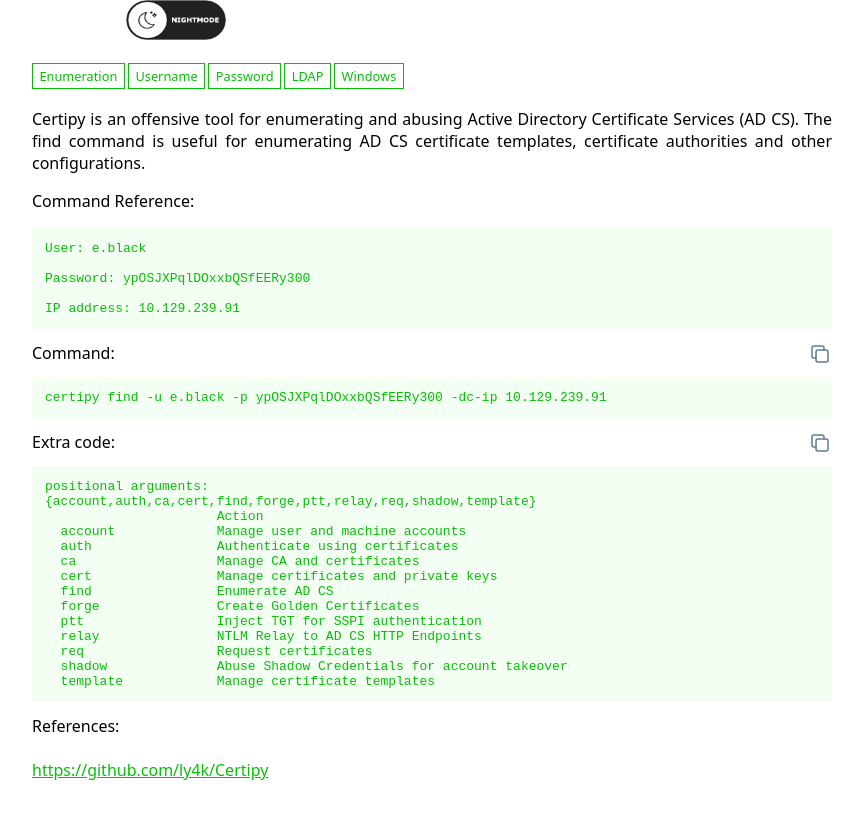
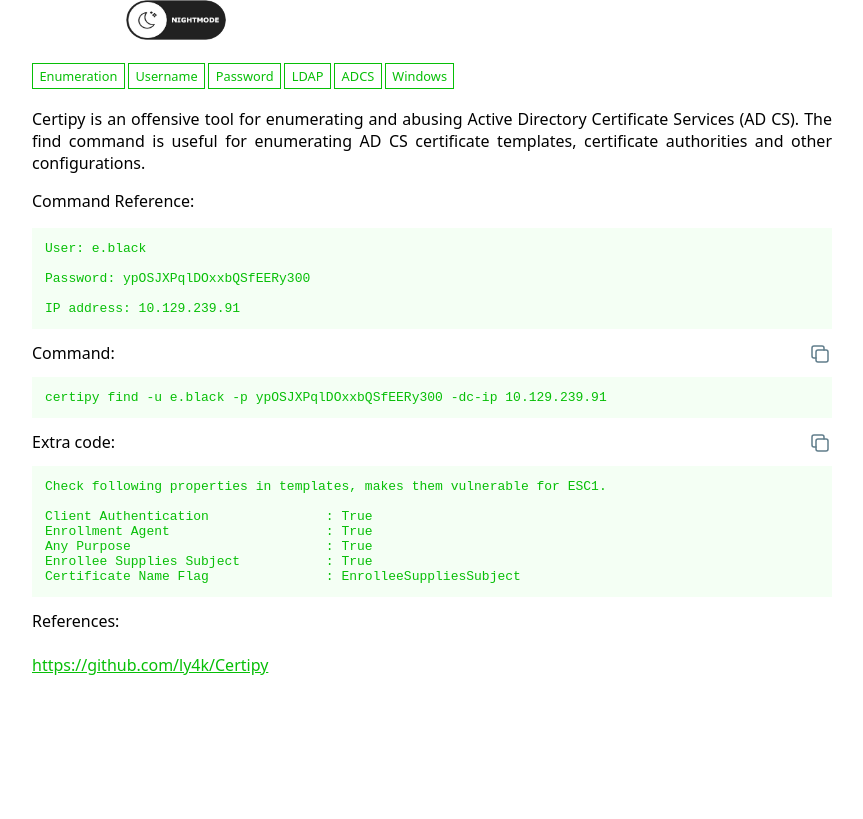
Before and after one commit to arttoolkit/arttoolkit.github.io, a Jekyll site: the page built from _wadcoms/Certipy-find.md, in a window 1280 px wide, cut to the strip 187-1030 px from the top of the page. Shown: the top 819 px of the strip, without its empty margins (208-1071 px from the left). Built offline with Jekyll 4.4.1, drawn with Linux system fonts in a browser that asks for light colours; after the commit the page ends 925 px from its top, so only the background shows below that.

```diff
--- a/_wadcoms/Certipy-find.md
+++ b/_wadcoms/Certipy-find.md
@@ -14,25 +14,19 @@ command: |
   certipy find -u e.black -p ypOSJXPqlDOxxbQSfEERy300 -dc-ip 10.129.239.91
 
 code: |
-  positional arguments:
-  {account,auth,ca,cert,find,forge,ptt,relay,req,shadow,template}
-                        Action
-    account             Manage user and machine accounts
-    auth                Authenticate using certificates
-    ca                  Manage CA and certificates
-    cert                Manage certificates and private keys
-    find                Enumerate AD CS
-    forge               Create Golden Certificates
-    ptt                 Inject TGT for SSPI authentication
-    relay               NTLM Relay to AD CS HTTP Endpoints
-    req                 Request certificates
-    shadow              Abuse Shadow Credentials for account takeover
-    template            Manage certificate templates
+    Check following properties in templates, makes them vulnerable for ESC1.
+
+    Client Authentication               : True
+    Enrollment Agent                    : True
+    Any Purpose                         : True
+    Enrollee Supplies Subject           : True
+    Certificate Name Flag               : EnrolleeSuppliesSubject
 
 items:
   - Username
   - Password
 services:
+  - ADCS
   - LDAP
 OS:
   - Windows
```
Also changed, not shown: _data/services.yml (+8 -0 lines), _wadcoms/ADCSTemplate.md (added, +39 -0 lines), _wadcoms/Certipy-req.md (+1 -0 lines), _wadcoms/Hoaxshell.md (added, +35 -0 lines), _wadcoms/Mount-SMB.md (added, +31 -0 lines), _wadcoms/PSCredential-decrypt.md (added, +29 -0 lines), _wadcoms/ffuf-request.md (added, +38 -0 lines).
